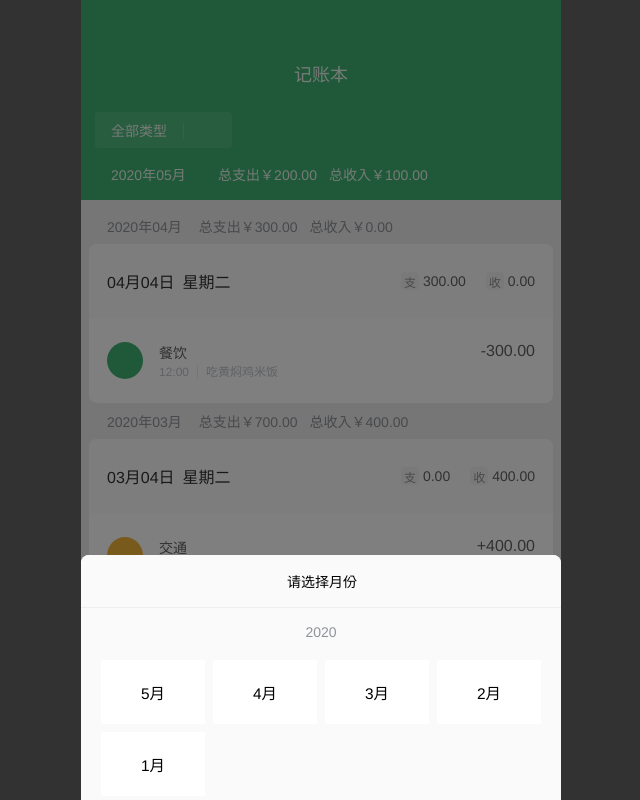
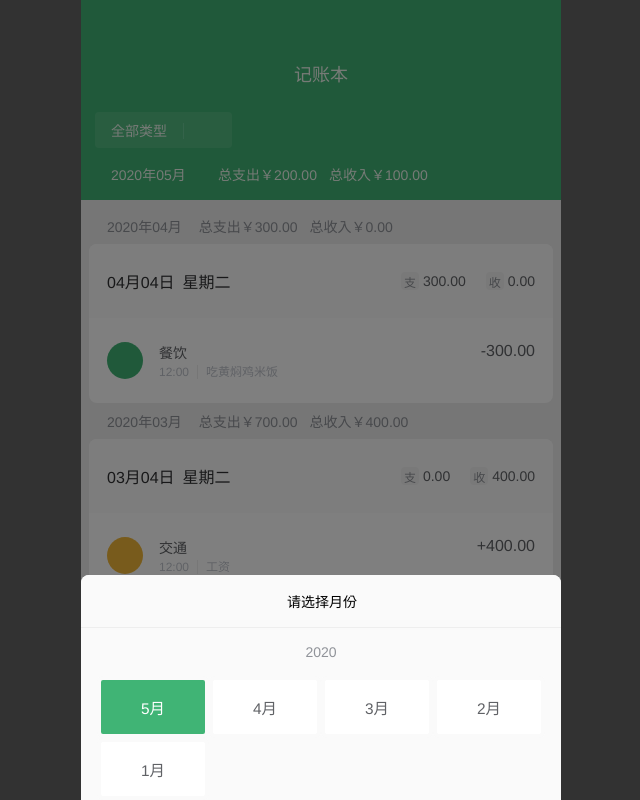
Before and after one commit to haixiangyan/weixin-cash, a React (Create React App) app: page / in a window 1280 px wide. Shown: the whole page, without its empty margins (319-959 px from the left). Built offline with nearby package versions, Linux system fonts and the light colour scheme.

Commit message:
添加选取月份功能

```diff
--- a/src/components/CategoryFilter.tsx
+++ b/src/components/CategoryFilter.tsx
@@ -49,7 +49,7 @@ const CategoryItem = styled.div<TCategoryItem>`
   align-items: center;
   justify-content: center;
   width: 33.33333%;
-  height: 64px;
+  padding: 16px;
   border: 4px solid #FAFAFA;
   border-radius: 6px;
   font-size: 1.1em;
--- a/src/components/MonthPanel.tsx
+++ b/src/components/MonthPanel.tsx
@@ -1,10 +1,16 @@
 import * as React from 'react'
 import Icon from './Icon'
 import styled from 'styled-components'
-import dayjs from 'dayjs'
+import dayjs, {Dayjs} from 'dayjs'
 
 type TProps = {
+  value: Dayjs
   closeDrawer: () => void
+  onSubmit: (newMonth: Dayjs) => void
+}
+
+type TMonthItem = {
+  selected: boolean
 }
 
 const Header = styled.header`
@@ -34,18 +40,19 @@ const MonthList = styled.ul`
   display: flex;
   flex-wrap: wrap;
   list-style: none;
-  > li {
+`
+
+const MonthItem = styled.li<TMonthItem>`
   display: inline-flex;
   align-items: center;
   justify-content: center;
   border-radius: 6px;
   border: 4px solid #FAFAFA;
   width: 25%;
-    height: 64px;
-    background: white;
   font-size: 1.1em;
-    padding: 32px 16px;
-  }
+  padding: 16px;
+  background: ${props => props.selected ? props.theme.$success : 'white'};
+  color: ${props => props.selected ? 'white' : props.theme.$normalText}
 `
 
 const getPrevMonths = () => {
@@ -55,7 +62,7 @@ const getPrevMonths = () => {
 }
 
 const MonthPanel: React.FC<TProps> = (props) => {
-  const {closeDrawer} = props
+  const {closeDrawer, value, onSubmit} = props
 
   const thisYear = dayjs()
   const prevYear = dayjs().subtract(1, 'year')
@@ -63,6 +70,11 @@ const MonthPanel: React.FC<TProps> = (props) => {
   const prevMonths = getPrevMonths()
   const prevYearMonths = prevMonths.filter(m => m.isSame(prevYear, 'year'))
   const thisYearMonths = prevMonths.filter(m => m.isSame(thisYear, 'year'))
+
+  const submit = (newMonth: Dayjs) => {
+    onSubmit(newMonth)
+    closeDrawer()
+  }
 
   return (
     <div>
@@ -80,9 +92,11 @@ const MonthPanel: React.FC<TProps> = (props) => {
             <p>{thisYear.get('year')}</p>
             <MonthList>
               {thisYearMonths.map(m =>
-                <li key={m.get('month')}>
+                <MonthItem selected={m.isSame(value, 'date')}
+                           key={m.get('month')}
+                           onClick={() => submit(m)}>
                   {m.get('month') + 1}月
-                </li>
+                </MonthItem>
               )}
             </MonthList>
           </Year>
@@ -95,9 +109,11 @@ const MonthPanel: React.FC<TProps> = (props) => {
             <p>{prevYear.get('year')}</p>
             <MonthList>
               {prevYearMonths.map(m =>
-                <li key={m.get('month')}>
+                <MonthItem selected={m.isSame(value, 'date')}
+                           key={m.get('month')}
+                           onClick={() => submit(m)}>
                   {m.get('month') + 1}月
-                </li>
+                </MonthItem>
               )}
             </MonthList>
           </Year>
--- a/src/pages/Summary.tsx
+++ b/src/pages/Summary.tsx
@@ -5,14 +5,14 @@ import Icon from '../components/Icon'
 import Divider from '../components/Dividier'
 import MonthRecord from '../components/MonthRecord'
 import useRecordList from '../hooks/useRecordList'
-import dayjs from 'dayjs'
+import dayjs, {Dayjs} from 'dayjs'
 import {MONTH} from '../lib/date'
 import Sticker from '../components/Sticker'
 import theme from '../theme'
 import Drawer from '../components/Drawer'
 import Money from '../components/Money'
 import CategoryFilter from '../components/CategoryFilter'
-import {ALL_CATEGORIES} from '../lib/category'
+import {ALL_CATEGORIES, ALL_TYPE} from '../lib/category'
 import MonthPanel from '../components/MonthPanel'
 
 const StyledSummary = styled.div`
@@ -79,7 +79,8 @@ const Summary: React.FC = () => {
   const [showFilter, toggleFilter] = useState(false)
   const [showMoney, toggleMoney] = useState(false)
 
-  const [filterId, setFilterId] = useState(-1)
+  const [month, setMonth] = useState(dayjs())
+  const [filterId, setFilterId] = useState(ALL_TYPE)
   const {fetchData, addRawRecord, filterRecordList} = useRecordList()
 
   const recordList = filterRecordList(filterId)
@@ -87,7 +88,6 @@ const Summary: React.FC = () => {
   const filter = ALL_CATEGORIES.find(c => c.id === filterId)
 
   const {incomeTotal, expenseTotal} = {incomeTotal: 100, expenseTotal: 200}
-  const curtMonth = dayjs().format(MONTH)
 
   const closeMoney = () => {
     fetchData()
@@ -108,8 +108,8 @@ const Summary: React.FC = () => {
         </section>
 
         <BriefSection>
-          <MonthButton>
-            <span>{curtMonth}</span>
+          <MonthButton onClick={() => toggleMonth(true)}>
+            <span>{month.format(MONTH)}</span>
             <Icon color="#A0D8BB" name="dropdown"/>
           </MonthButton>
           <span style={{marginRight: 12}}>
@@ -141,7 +141,9 @@ const Summary: React.FC = () => {
       {/*选择月份*/}
       <Drawer show={showMonth}
               onClickShadow={() => toggleMonth(false)}>
-        <MonthPanel closeDrawer={() => toggleMonth(false)}/>
+        <MonthPanel value={month}
+                    closeDrawer={() => toggleMonth(false)}
+                    onSubmit={(newMonth: Dayjs) => setMonth(newMonth)}/>
       </Drawer>
 
       {/*过滤 Category*/}
```
Lines whose indentation alone changed are shown as unchanged.
